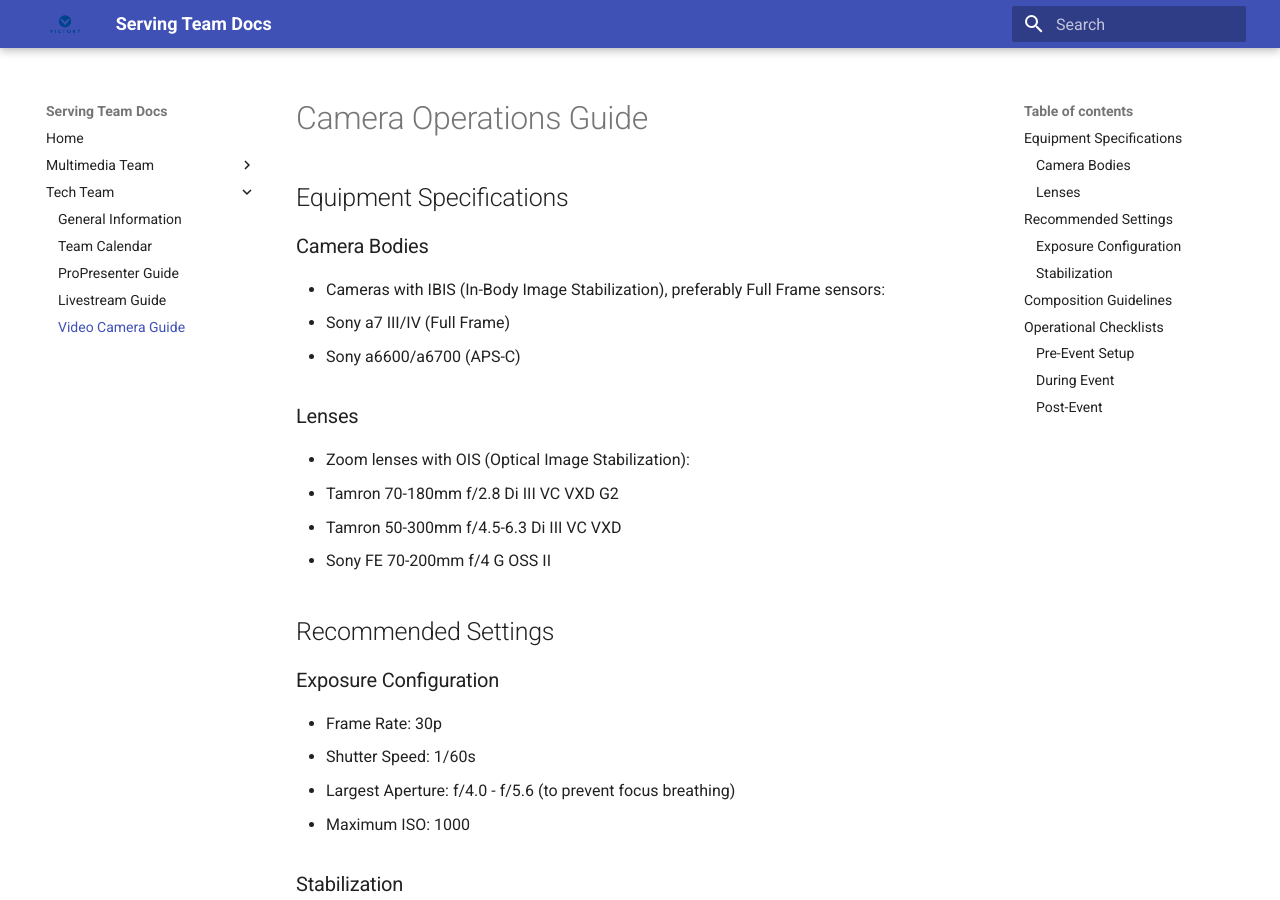
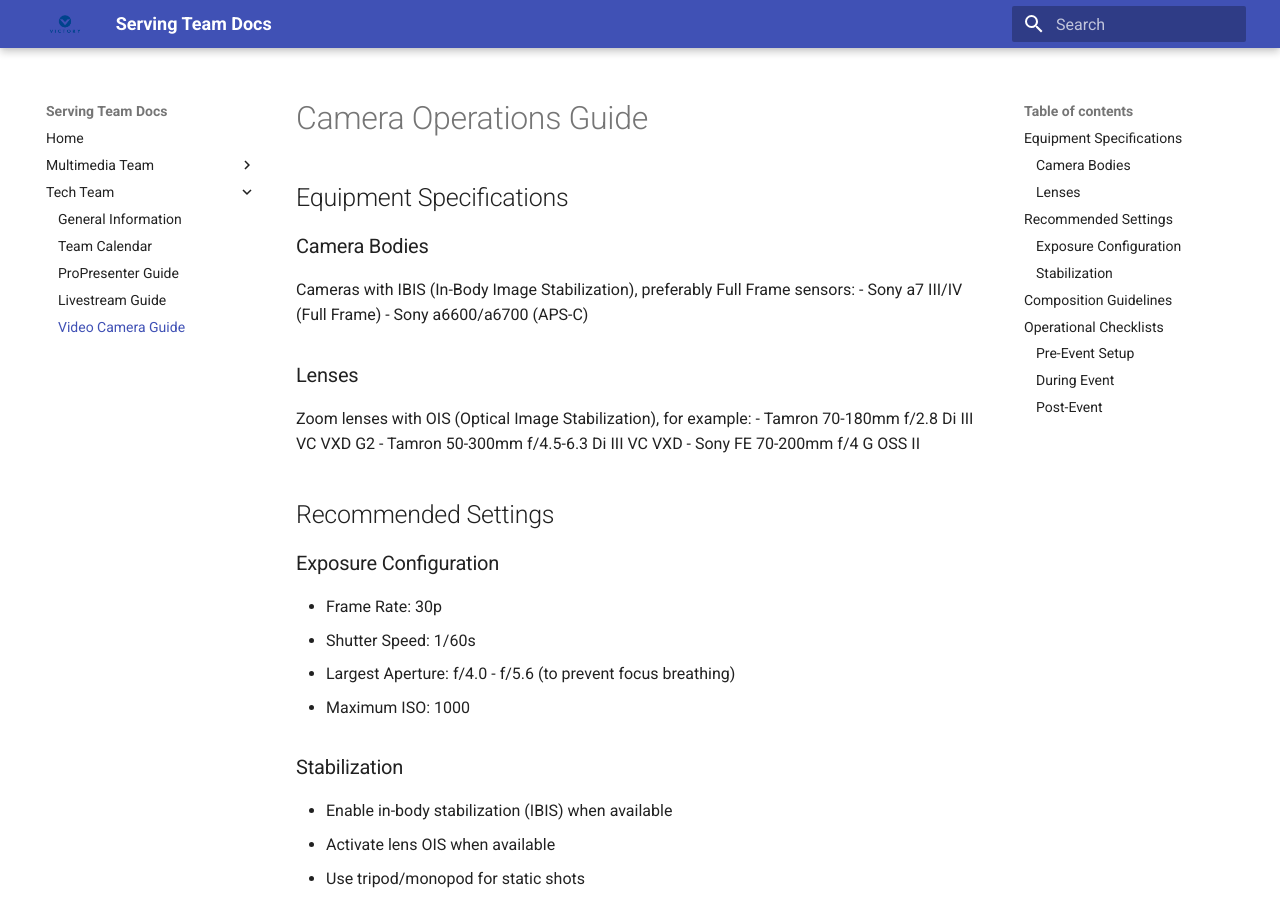
Before and after one commit to evan-07/serving-team-docs, an MkDocs documentation site: the page built from serving-team-docs/tech-team/video-camera-guide.md, in a window 1280 px wide and 900 px high. Built offline with MkDocs 1.6.1 and Material for MkDocs 9.7.7, drawn with Linux system fonts in a browser that asks for light colours.

Commit message:
Updated indentation in video-camera-guide.md

```diff
--- a/serving-team-docs/tech-team/video-camera-guide.md
+++ b/serving-team-docs/tech-team/video-camera-guide.md
@@ -3,12 +3,12 @@
 ## Equipment Specifications
 
 ### Camera Bodies
-- Cameras with IBIS (In-Body Image Stabilization), preferably Full Frame sensors:
+Cameras with IBIS (In-Body Image Stabilization), preferably Full Frame sensors:
   - Sony a7 III/IV (Full Frame)
   - Sony a6600/a6700 (APS-C)
 
 ### Lenses
-- Zoom lenses with OIS (Optical Image Stabilization):
+Zoom lenses with OIS (Optical Image Stabilization), for example:
   - Tamron 70-180mm f/2.8 Di III VC VXD G2
   - Tamron 50-300mm f/4.5-6.3 Di III VC VXD
   - Sony FE 70-200mm f/4 G OSS II
```
